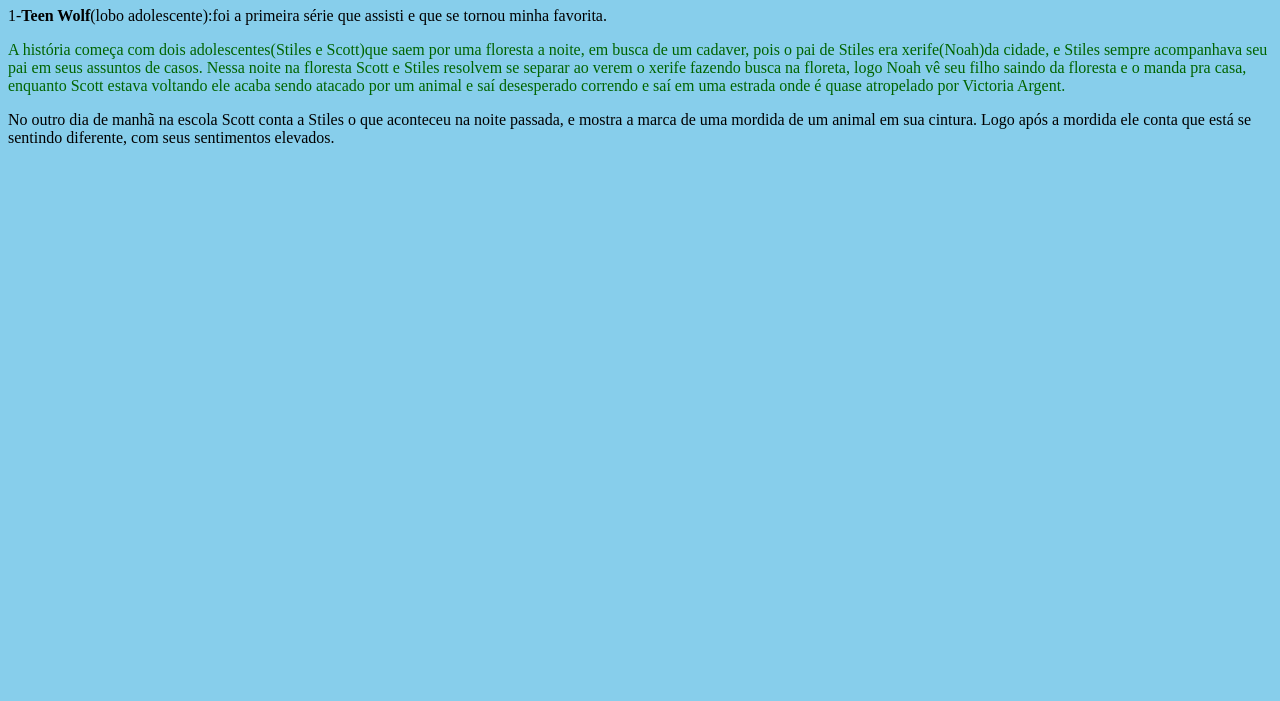
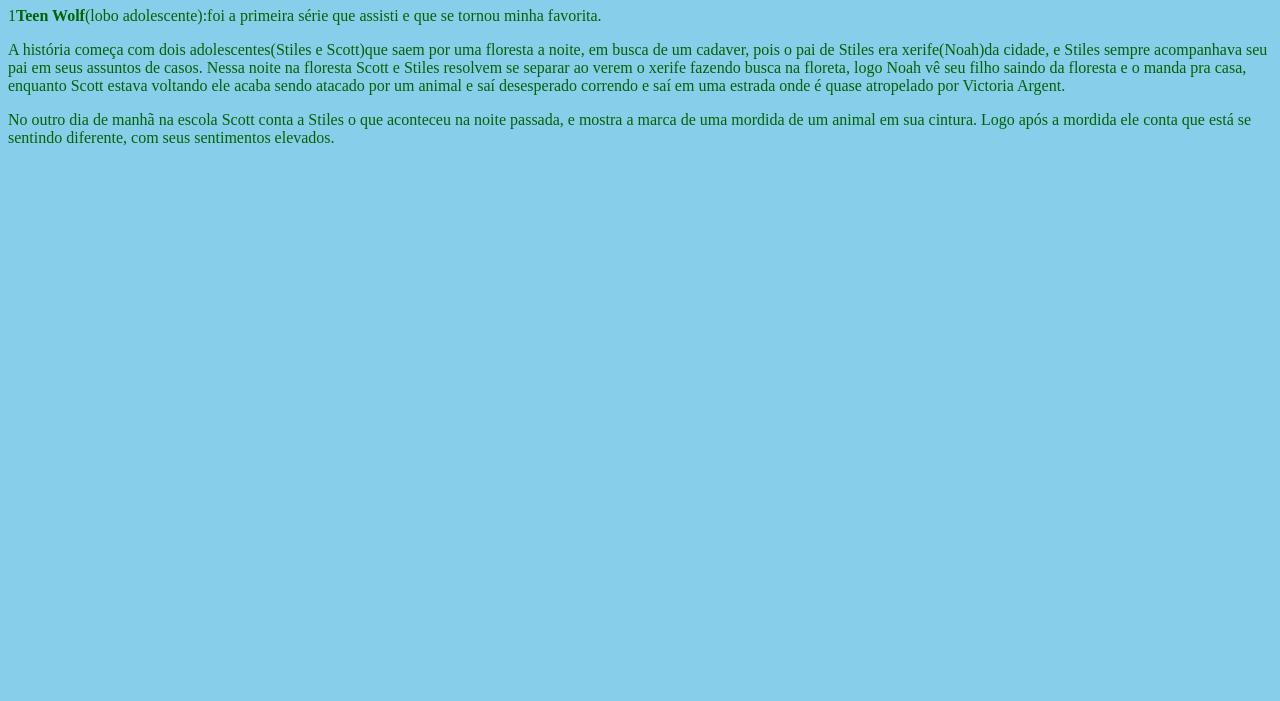
Before and after one commit to LucasMVK/Valmir-Nunes, a plain HTML site: page index.html in a window 1280 px wide. Shown: the part 99-800 px from the top of the page. Drawn offline with Linux system fonts and the light colour scheme.

Commit message:
dia 19/10/2022

```diff
--- a/index.html
+++ b/index.html
@@ -2,17 +2,14 @@
 <html lang="pt-br">
     <head>
         <meta charset="UTF-8">
-                                <title>sobre séries e filmes</title>
-                                <link rel="stylesheet" href="index.css">
+        <title>sobre séries e filmes</title>
+        <link rel="stylesheet" href="index.css">
     </head>
     <body>
         <img id="capa" scr="capa.jpg">
       <h1> Seriados </h1>
-1-<strong>Teen Wolf</strong>(lobo adolescente):foi a primeira série que assisti e que se tornou minha favorita.
-<p>A história começa com dois adolescentes(Stiles e Scott)que saem por uma floresta a noite, em busca de um cadaver, pois o pai de  Stiles era xerife(Noah)da cidade, e Stiles sempre acompanhava seu pai em seus assuntos de casos. Nessa noite na floresta Scott e Stiles resolvem se separar ao verem o xerife fazendo busca na floreta, logo Noah vê seu filho saindo da floresta e o manda pra casa, enquanto Scott estava voltando ele acaba sendo atacado por um animal e saí desesperado correndo e saí em uma estrada onde é quase atropelado por Victoria Argent.<p>
-</p>No outro dia de manhã na escola Scott conta a Stiles o que aconteceu na noite passada, e mostra a marca de uma mordida de um animal em sua cintura. Logo após a mordida ele conta que está se sentindo diferente, com seus sentimentos elevados.
-</p>
-
-
-</body>
+        <p>1<strong>Teen Wolf</strong>(lobo adolescente):foi a primeira série que assisti e que se tornou minha favorita.</p>
+        <p>A história começa com dois adolescentes(Stiles e Scott)que saem por uma floresta a noite, em busca de um cadaver, pois o pai de  Stiles era xerife(Noah)da cidade, e Stiles sempre acompanhava seu pai em seus assuntos de casos. Nessa noite na floresta Scott e Stiles resolvem se separar ao verem o xerife fazendo busca na floreta, logo Noah vê seu filho saindo da floresta e o manda pra casa, enquanto Scott estava voltando ele acaba sendo atacado por um animal e saí desesperado correndo e saí em uma estrada onde é quase atropelado por Victoria Argent.<p>
+        <p>No outro dia de manhã na escola Scott conta a Stiles o que aconteceu na noite passada, e mostra a marca de uma mordida de um animal em sua cintura. Logo após a mordida ele conta que está se sentindo diferente, com seus sentimentos elevados.</p>
+    </body>
 </html>
```
Also changed, not shown: index.css (+3 -7 lines).
